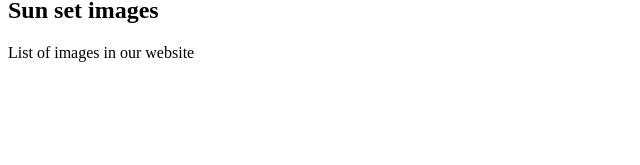
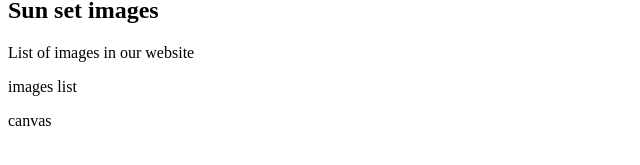
Before and after one commit to sam326042/com.eaglecabs.ireland, a plain HTML site: page WebContent/index.html in a window 1280 px wide. Shown: the part 121-286 px from the top of the page, without its empty margins (0-640 px from the left). Drawn offline with Linux system fonts and the light colour scheme.

Commit message:
bug fix for the production

```diff
--- a/WebContent/index.html
+++ b/WebContent/index.html
@@ -9,5 +9,8 @@
 <p>List of images in our website </p>
 <h2>Sun set images</h2>
 <p>List of images in our website </p>
+
+<span> images list</span>
+<p>canvas</p>
 </body>
 </html>
```
